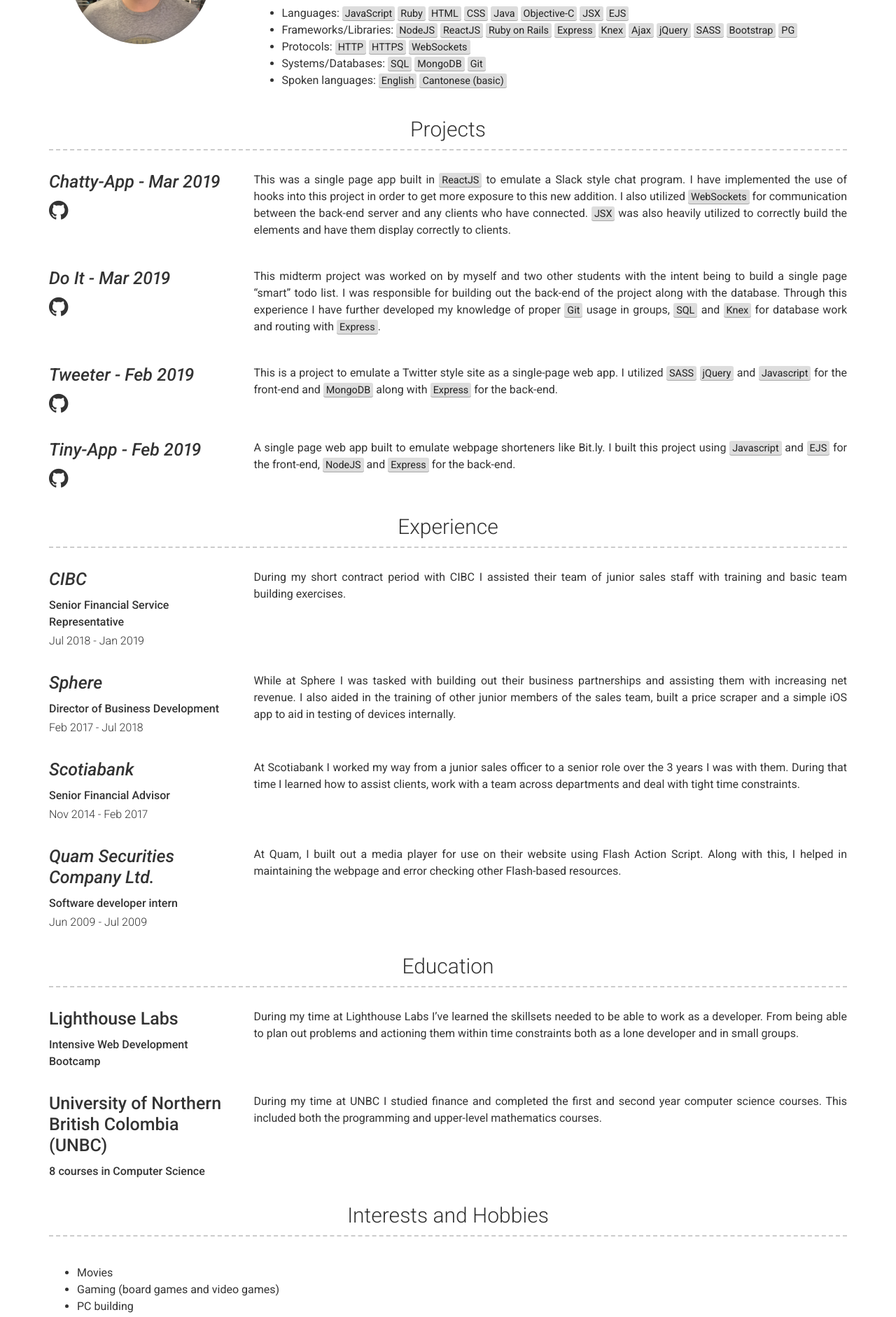
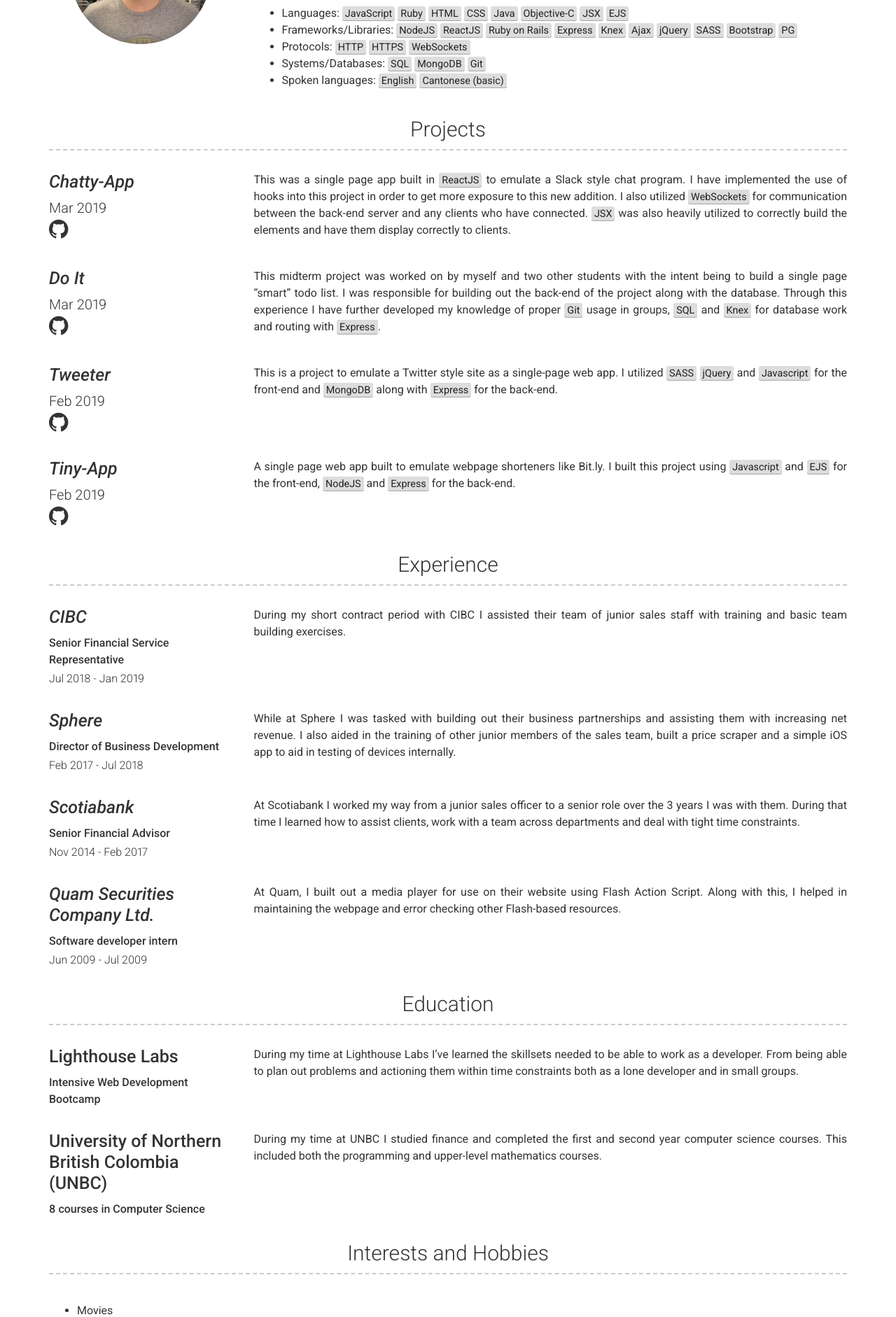
Before and after one commit to YvesDesjardins/YvesDesjardins.github.io, a Jekyll site: the page built from index.md, in a window 1280 px wide. Shown: the part 466-2348 px from the top of the page at 70% size. Built offline with Jekyll 4.4.1, drawn with Linux system fonts in a browser that asks for light colours.

Commit message:
update style of projects

```diff
--- a/_includes/projects.html
+++ b/_includes/projects.html
@@ -4,6 +4,7 @@
   <div class="row clearfix project">
     <div class="col-xs-12 col-sm-4 col-md-3 col-print-12 left-column">
       <h4> <a href="https://github.com/{{ project.github }}">{{ project.name }}</a></h4>
+      <h5>{{project.date}}</h5>
       <p class="no-print">
         <a href="https://github.com/{{ project.github }}" target="_blank">
           <i class="fa fa-github" title="{{ project.name }} Github link"></i>
--- a/_sass/type.scss
+++ b/_sass/type.scss
@@ -67,6 +67,12 @@
   margin-bottom: 3px;
 }
 
+h5 {
+  font-weight: 300;
+  font-size: 2.0em;
+  margin-bottom: 3px;
+}
+
 p,
 ul {
   font-size: 1.6em;
```
Also changed, not shown: _data/projects.yml (+8 -4 lines), 2 other files.
